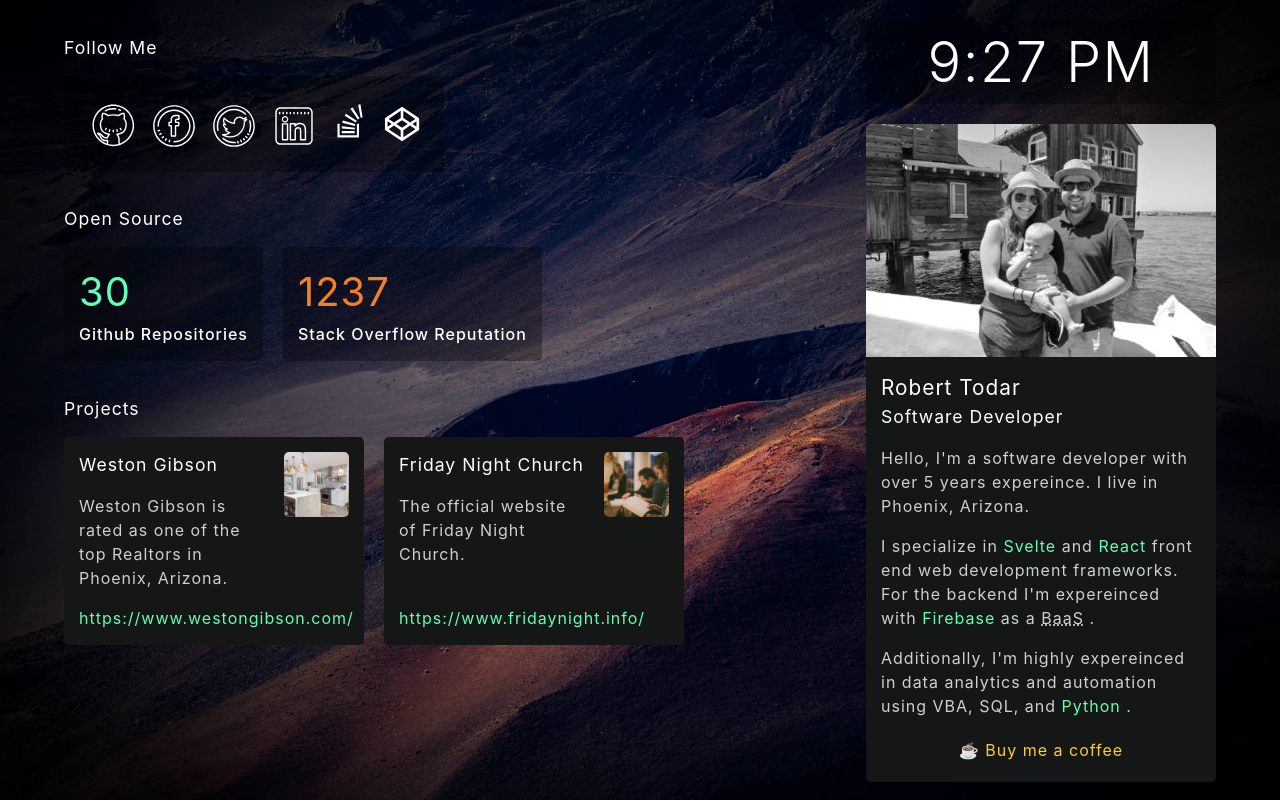
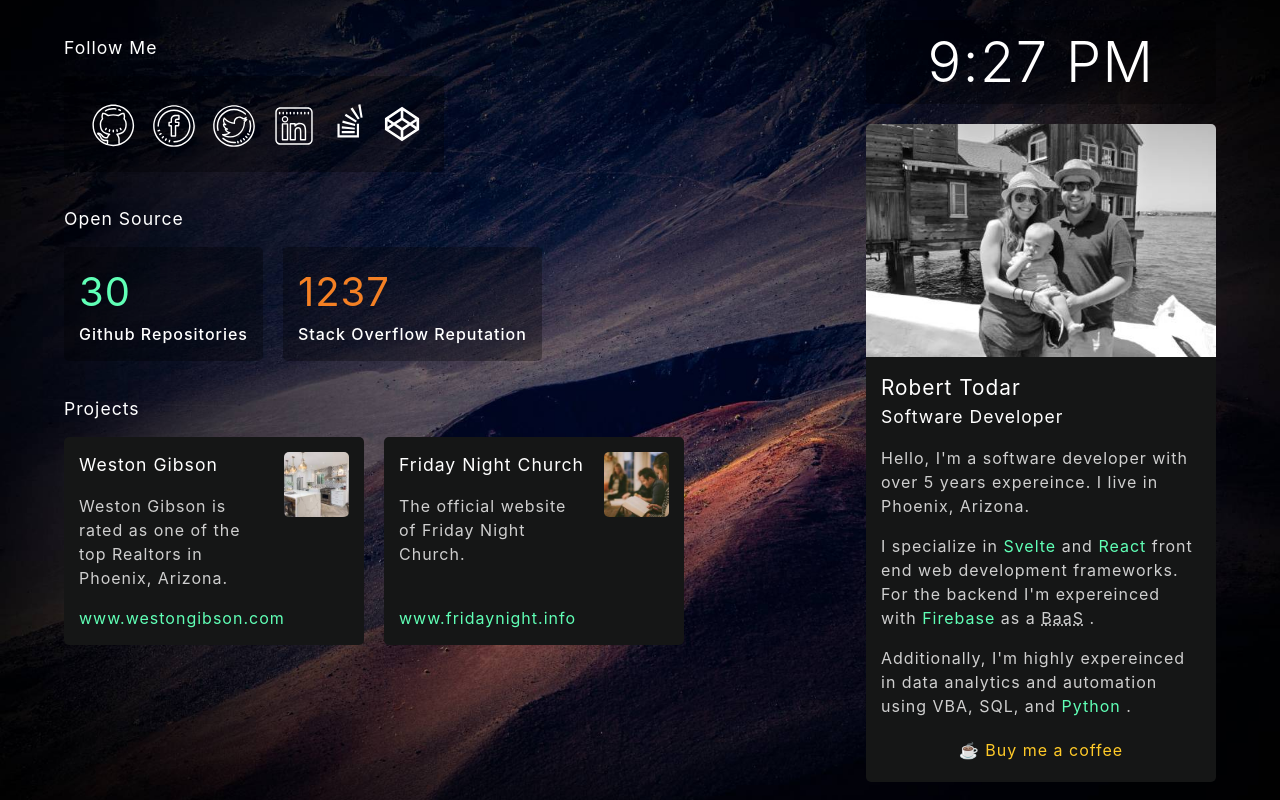
Before and after one commit to todar/portfolio, a Svelte app: page / in a window 1280 px wide. Built offline with nearby package versions, Linux system fonts and the light colour scheme.

Commit message:
📰 Reformat the displayed href

```diff
--- a/src/cards/ProjectCard.svelte
+++ b/src/cards/ProjectCard.svelte
@@ -2,6 +2,7 @@
   export let title = "";
   export let content = "";
   export let href = "";
+  export let displayedHref = "";
   export let imageName = "";
   export let alt = "";
 </script>
@@ -68,7 +69,7 @@
         <h2>{title}</h2>
         <p>{content}</p>
       </header>
-      <a class="link" {href}>{href}</a>
+      <a class="link" {href}>{displayedHref}</a>
     </div>
 
     <!-- Image -->
--- a/src/cards/Projects.svelte
+++ b/src/cards/Projects.svelte
@@ -25,6 +25,7 @@
       content="Weston Gibson is rated as one of the top Realtors in
       Phoenix, Arizona."
       href="https://www.westongibson.com/"
+      displayedHref="www.westongibson.com"
       alt="house thumbnail"
       imageName="weston-gibson-page.jpg" />
 
@@ -32,6 +33,7 @@
       title="Friday Night Church"
       content="The official website of Friday Night Church."
       href="https://www.fridaynight.info/"
+      displayedHref="www.fridaynight.info"
       alt="home church thumbnail"
       imageName="friday-night-church-page.jpg" />
 
```
